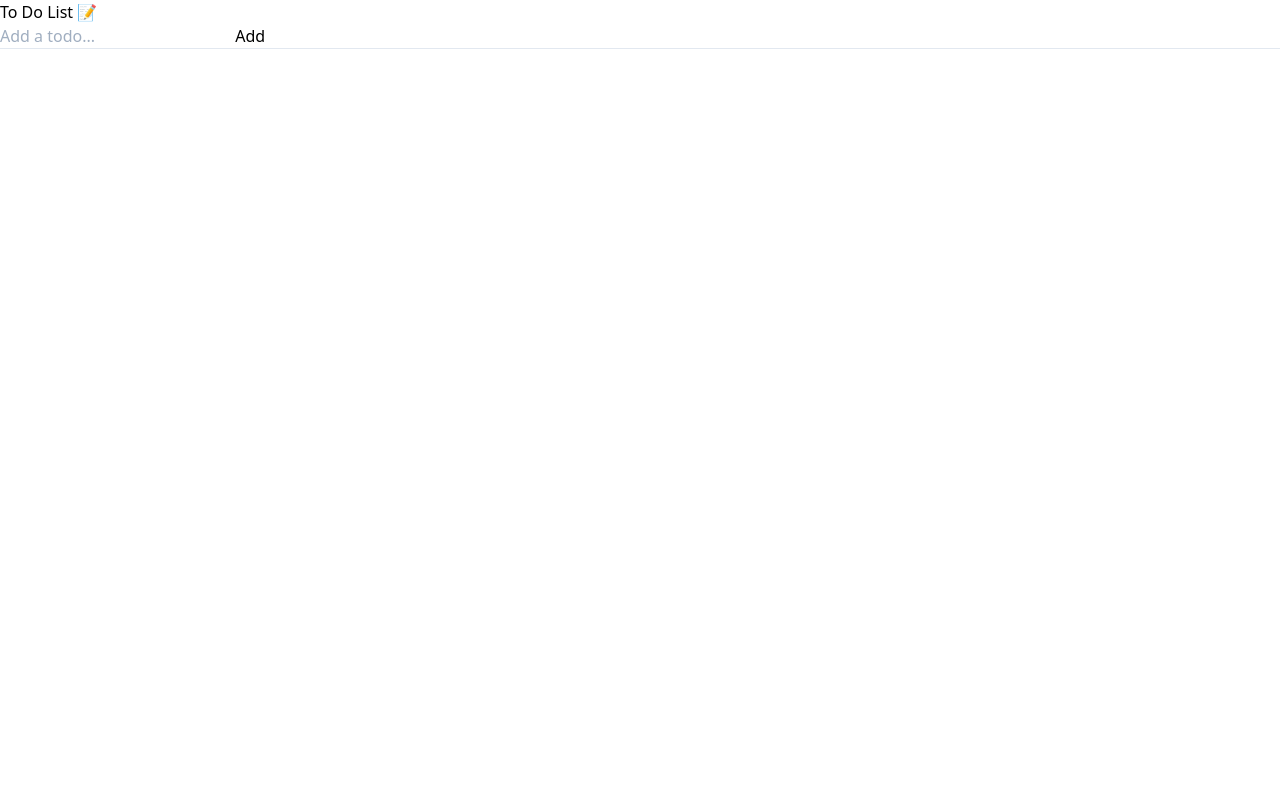
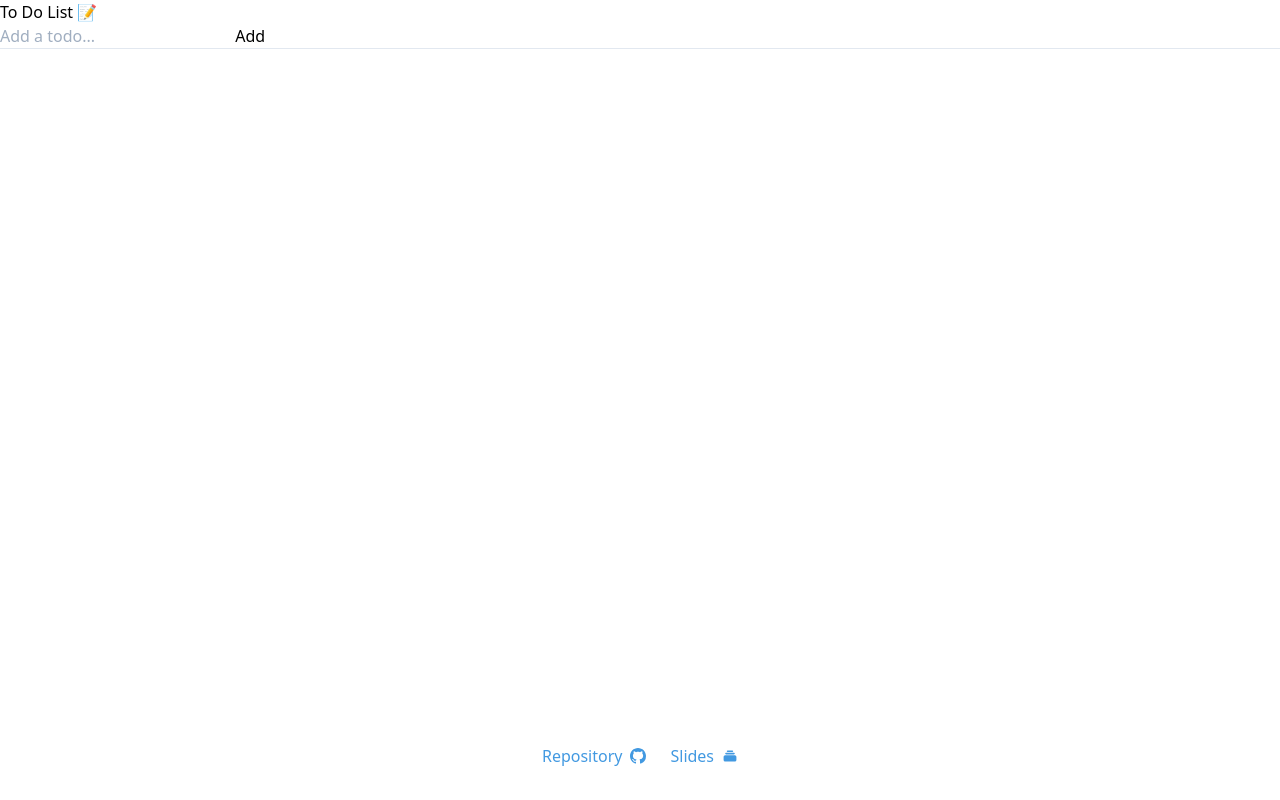
Before and after one commit to andrewbrey/html-is-all-you-need, a website: page index.html in a window 1280 px wide. Drawn offline with nearby package versions, Linux system fonts and the light colour scheme.

Commit message:
feat(footer): add a footer with links

```diff
--- a/index.html
+++ b/index.html
@@ -17,5 +17,32 @@
 			<hr />
 			<section class=""></section>
 		</main>
+		<footer class="px-4 pb-8 py-4 absolute inset-x-0 bottom-0 flex justify-center space-x-6">
+			<a
+				class="flex items-center space-x-2 transition-colors duration-150 text-blue-500 hover:text-blue-800"
+				href="https://github.com/andrewbrey/html-is-all-you-need"
+				target="_blank"
+			>
+				<span>Repository</span>
+				<svg viewBox="0 0 16 16" fill="currentColor" class="h-4 w-4">
+					<path
+						fill-rule="evenodd"
+						d="M8 0C3.58 0 0 3.58 0 8c0 3.54 2.29 6.53 5.47 7.59.4.07.55-.17.55-.38 0-.19-.01-.82-.01-1.49-2.01.37-2.53-.49-2.69-.94-.09-.23-.48-.94-.82-1.13-.28-.15-.68-.52-.01-.53.63-.01 1.08.58 1.23.82.72 1.21 1.87.87 2.33.66.07-.52.28-.87.51-1.07-1.78-.2-3.64-.89-3.64-3.95 0-.87.31-1.59.82-2.15-.08-.2-.36-1.02.08-2.12 0 0 .67-.21 2.2.82.64-.18 1.32-.27 2-.27.68 0 1.36.09 2 .27 1.53-1.04 2.2-.82 2.2-.82.44 1.1.16 1.92.08 2.12.51.56.82 1.27.82 2.15 0 3.07-1.87 3.75-3.65 3.95.29.25.54.73.54 1.48 0 1.07-.01 1.93-.01 2.2 0 .21.15.46.55.38A8.013 8.013 0 0016 8c0-4.42-3.58-8-8-8z"
+					></path>
+				</svg>
+			</a>
+			<a
+				class="flex items-center space-x-2 transition-colors duration-150 text-blue-500 hover:text-blue-800"
+				href="https://docs.google.com/presentation/d/1-sXex-1OrjkmFA_5n8jKEgV9ftlYq4Hbta6lt0TtAvw/edit?usp=sharing"
+				target="_blank"
+			>
+				<span>Slides</span>
+				<svg class="h-4 w-4" fill="currentColor" viewBox="0 0 20 20">
+					<path
+						d="M7 3a1 1 0 000 2h6a1 1 0 100-2H7zM4 7a1 1 0 011-1h10a1 1 0 110 2H5a1 1 0 01-1-1zM2 11a2 2 0 012-2h12a2 2 0 012 2v4a2 2 0 01-2 2H4a2 2 0 01-2-2v-4z"
+					></path>
+				</svg>
+			</a>
+		</footer>
 	</body>
 </html>
```
